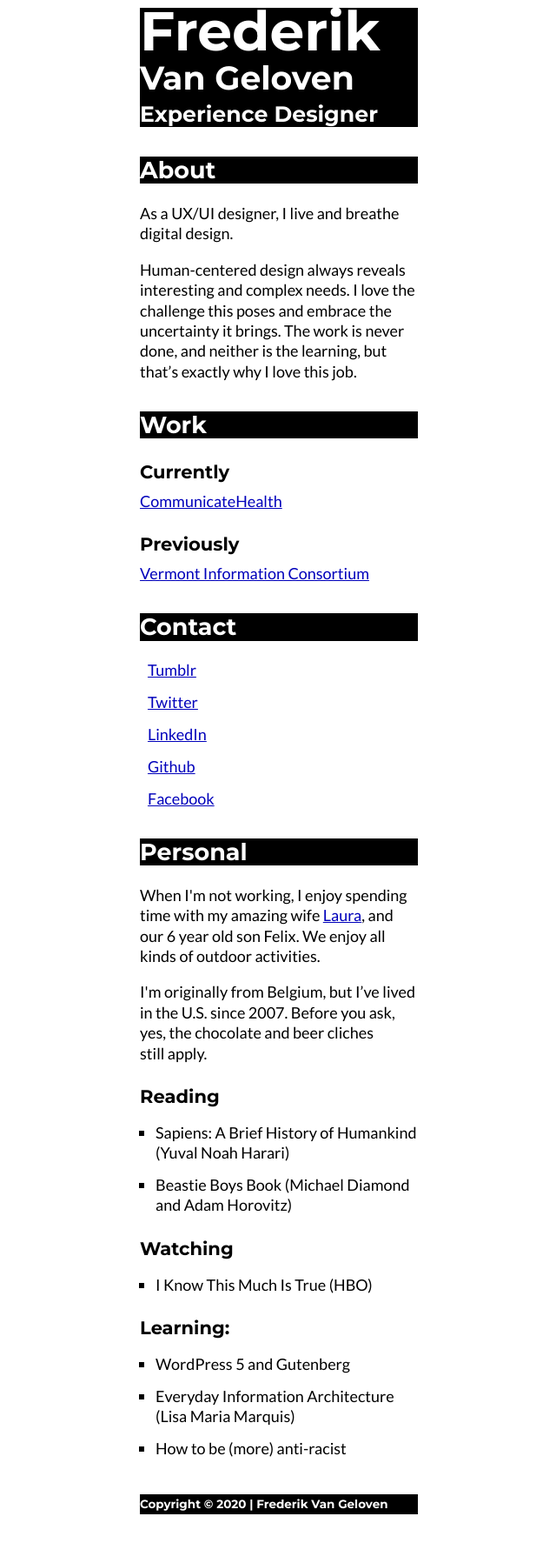
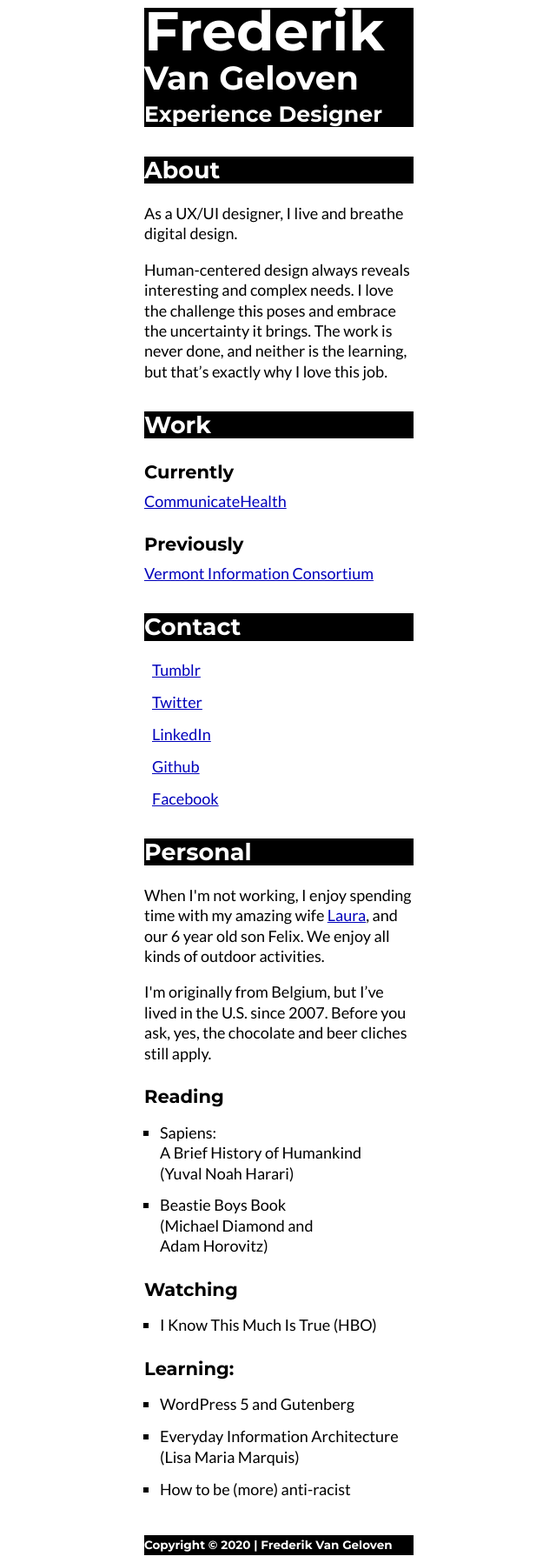
Before and after one commit to fredvg/fredvg.github.io, a Jekyll site: the page index.html, which Jekyll copies as it is, in a window 1280 px wide. Shown: the whole page at 87% size, without its empty margins (319-959 px from the left). Built offline with Jekyll 4.4.1, drawn with Linux system fonts in a browser that asks for light colours; before the commit the page ends 1750 px from its top, so only the background shows below that.

Commit message:
More fixing

```diff
--- a/css/styles.css
+++ b/css/styles.css
@@ -1,5 +1,5 @@
 html {}
-body {background-color: white; font-size: 18px; font-family: 'lato', sans-serif; max-width: 320px; padding: .5em; line-height: 1.3em; margin:0 auto;}
+body {background-color: white; font-size: 18px; font-family: 'lato', sans-serif; max-width: 310px; padding: .5em; line-height: 1.3em; margin:0 auto;}
 @media only screen
   and (max-device-width: 320px) {
     body {width: 98%;}
```
